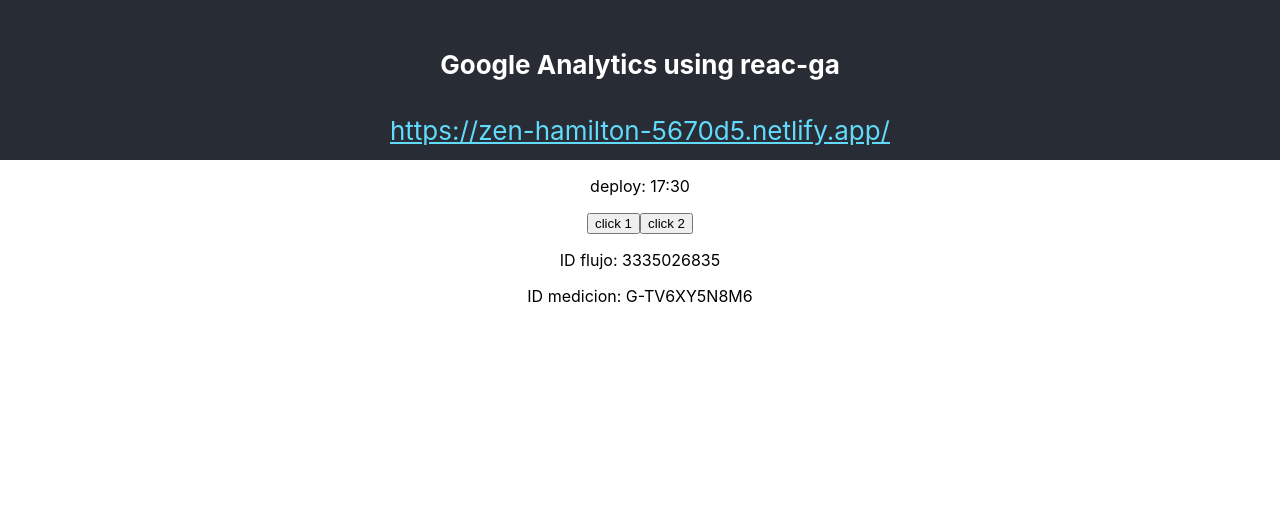
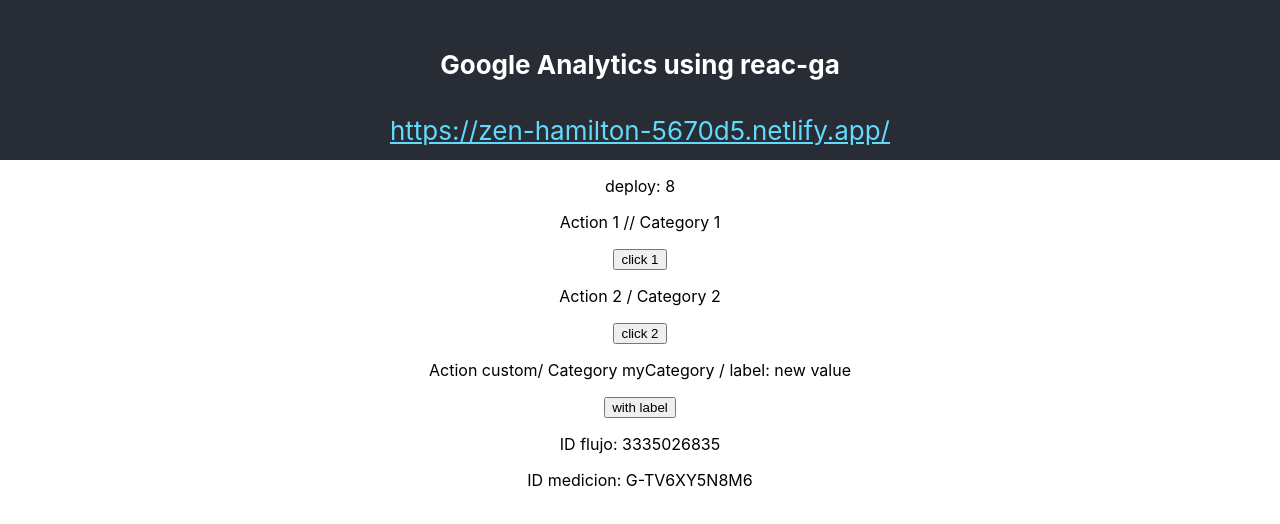
Before and after one commit to Jordi-GV-Ikea/react-analytic-ga, a React (Create React App) app: page / in a window 1280 px wide. Shown: the top 524 px of the page. Built offline with nearby package versions, Linux system fonts and the light colour scheme.

Commit message:
three buttons

```diff
--- a/src/App.js
+++ b/src/App.js
@@ -12,11 +12,21 @@
 
 
 const handleClick = (number) => {
-  console.log('HandleClick was clicked');
+  const actionSelected = `click ${number}`;
+  const categorySelected = `category ${number}`;
+    console.log('HandleClick was clicked');
   ReactGA.event({
-    action: 'click'+number,
-    category: 'button'+number,
+    action: actionSelected,
+    category: `category ${number}`,
   })
+}
+const handleClickSpecial = () => {
+  ReactGA.event({
+    action: 'custom',
+    category: 'myCategory',
+    label: 'new value',
+  })
+
 }
   return (
     <div className="App">
@@ -29,9 +39,13 @@
           target="_blank"
           rel="noopener noreferrer">https://zen-hamilton-5670d5.netlify.app/</a>
 }      </header>
-      <p>deploy: 17:30</p>
-        <button onClick={handleClick(1)}>click 1</button>
-        <button onClick={handleClick(2)}>click 2</button>
+      <p>deploy: 8</p>
+      <p>Action 1 // Category 1</p>
+        <button onClick={() => handleClick(1)}>click 1</button>
+        <p>Action 2 / Category 2</p>
+        <button onClick={() => handleClick(2)}>click 2</button>
+        <p>Action custom/ Category myCategory / label: new value</p>
+        <button onClick={() => handleClickSpecial()}>with label</button>
         <p>ID flujo: 3335026835</p>
         <p>ID medicion: G-TV6XY5N8M6</p>
     </div>
```
